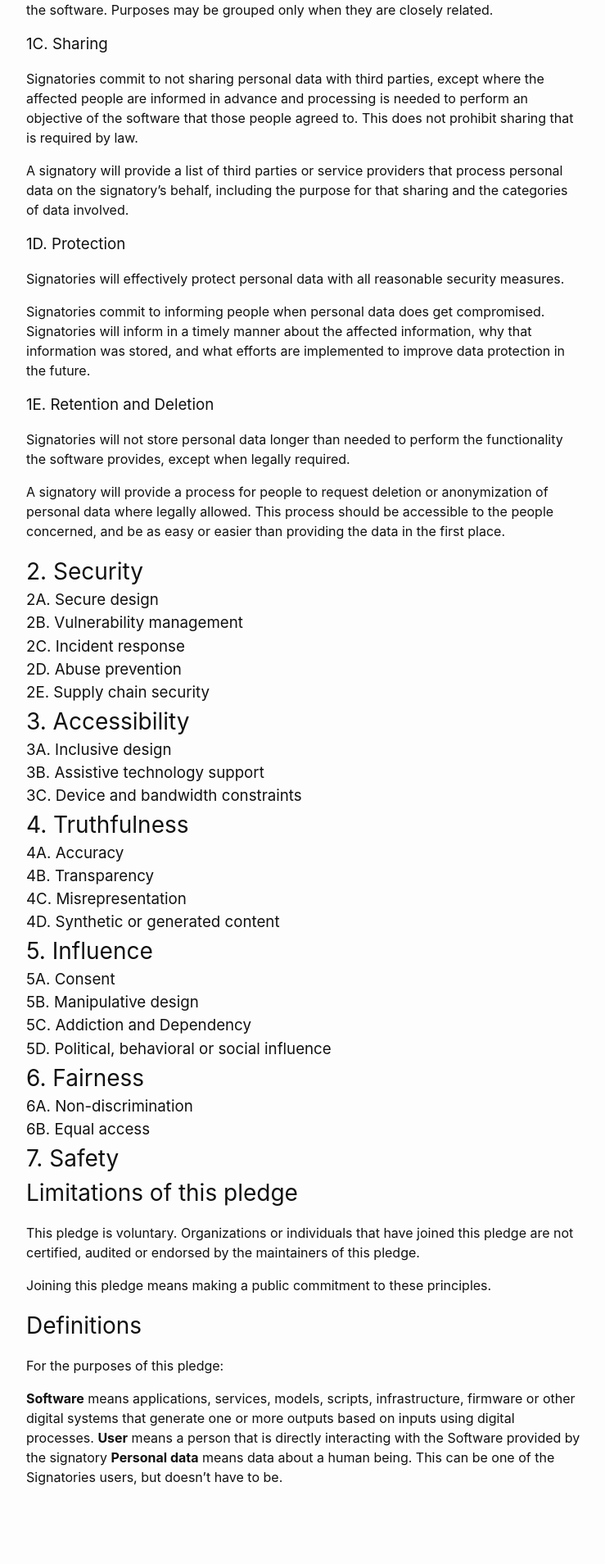
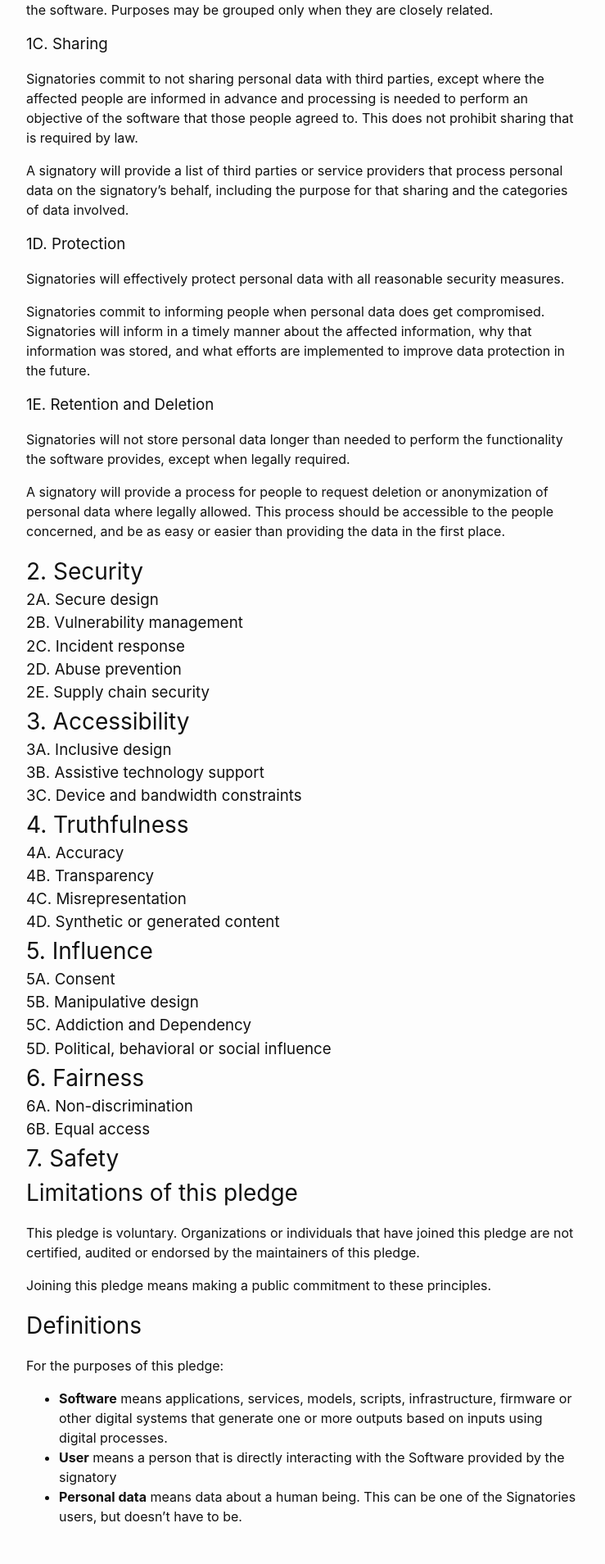
Before and after one commit to PrinsFrank/ethicalsoftwarepledge.org, a Jekyll site: the page built from PLEDGE.md, in a window 1280 px wide. Shown: the part 925-2833 px from the top of the page at 82% size, without its empty margins (268-1007 px from the left). Built offline with Jekyll 4.4.1, drawn with Linux system fonts in a browser that asks for light colours; before the commit the page ends 2785 px from its top, so only the background shows below that.

Commit message:
Make sure that definitions are listed one per line

```diff
--- a/PLEDGE.md
+++ b/PLEDGE.md
@@ -119,6 +119,6 @@ Joining this pledge means making a public commitment to these principles.
 
 For the purposes of this pledge:
 
-**Software** means applications, services, models, scripts, infrastructure, firmware or other digital systems that generate one or more outputs based on inputs using digital processes.
-**User** means a person that is directly interacting with the Software provided by the signatory
-**Personal data** means data about a human being. This can be one of the Signatories users, but doesn't have to be.
+- **Software** means applications, services, models, scripts, infrastructure, firmware or other digital systems that generate one or more outputs based on inputs using digital processes.
+- **User** means a person that is directly interacting with the Software provided by the signatory
+- **Personal data** means data about a human being. This can be one of the Signatories users, but doesn't have to be.
```
